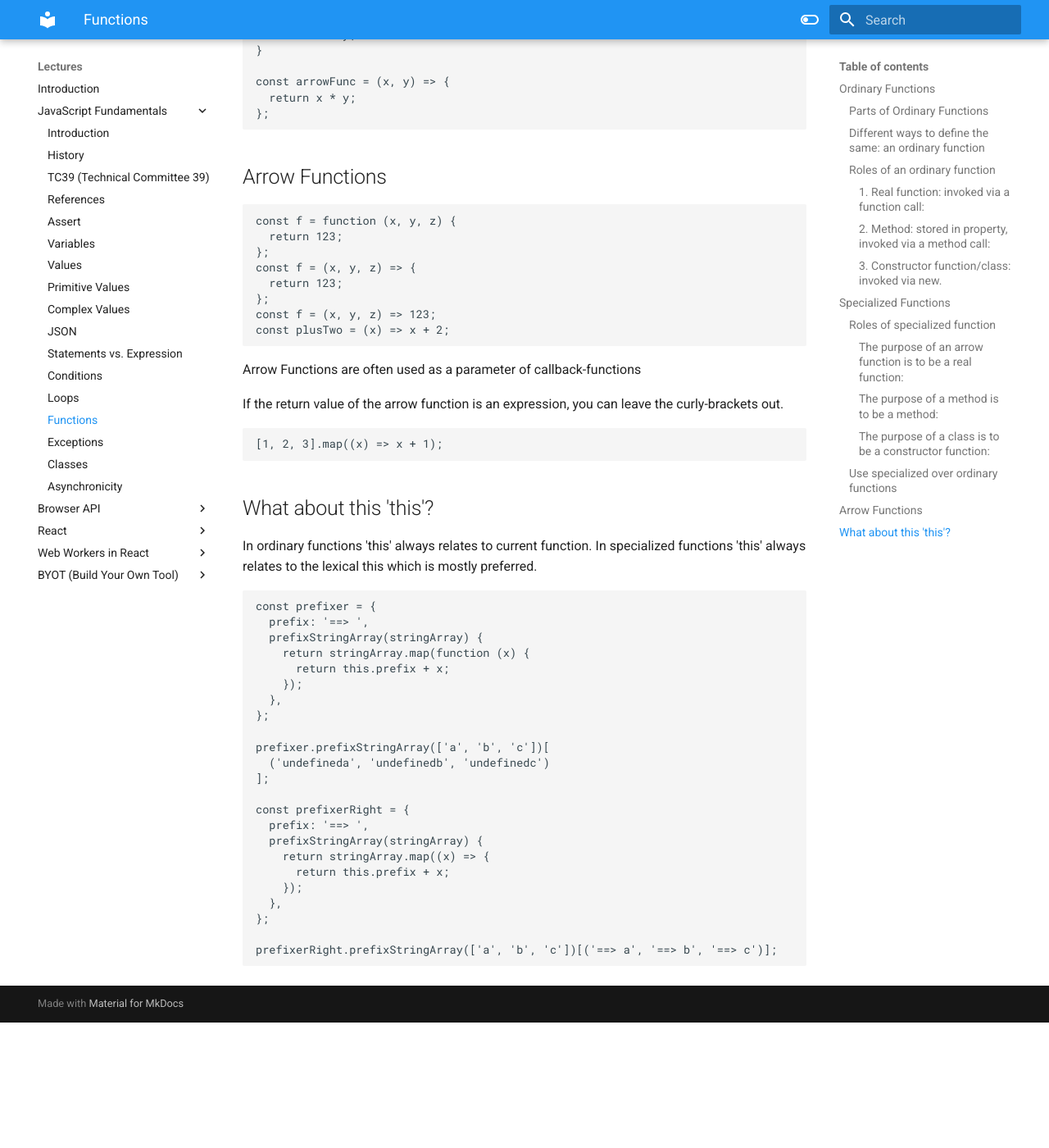
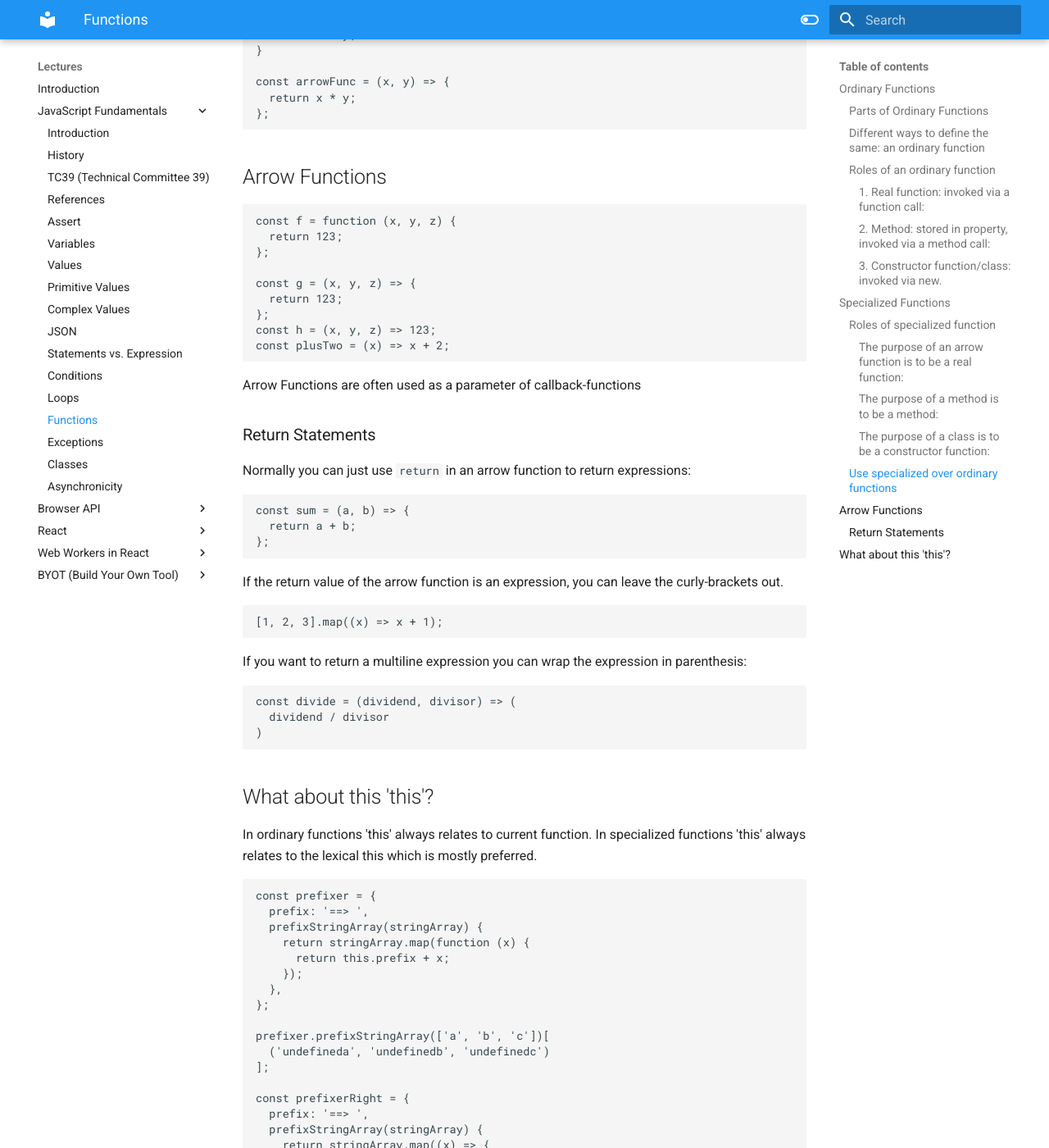
Before and after one commit to bykof/bykof.github.com, an MkDocs documentation site: the page built from docs/lectures/javascript-fundamentals/functions.md, in a window 1280 px wide and 1400 px high, scrolled down 2754 px. Shown: the whole window at 82% size. Built offline with MkDocs 1.6.1 and Material for MkDocs 9.7.7, drawn with Linux system fonts in a browser that asks for light colours; before the commit the page ends 4001 px from its top, so only the background shows below that.

Commit message:
Adapt functions

````diff
--- a/docs/lectures/javascript-fundamentals/functions.md
+++ b/docs/lectures/javascript-fundamentals/functions.md
@@ -136,19 +136,38 @@ const arrowFunc = (x, y) => {
 const f = function (x, y, z) {
   return 123;
 };
-const f = (x, y, z) => {
+
+const g = (x, y, z) => {
   return 123;
 };
-const f = (x, y, z) => 123;
+const h = (x, y, z) => 123;
 const plusTwo = (x) => x + 2;
 ```
 
 Arrow Functions are often used as a parameter of callback-functions
 
+### Return Statements
+
+Normally you can just use `return` in an arrow function to return expressions:
+
+```javascript
+const sum = (a, b) => {
+  return a + b;
+};
+```
+
 If the return value of the arrow function is an expression, you can leave the curly-brackets out.
 
 ```javascript
 [1, 2, 3].map((x) => x + 1);
+```
+
+If you want to return a multiline expression you can wrap the expression in parenthesis:
+
+```javascript
+const divide = (dividend, divisor) => (
+  dividend / divisor
+)
 ```
 
 ## What about this 'this'?
````
